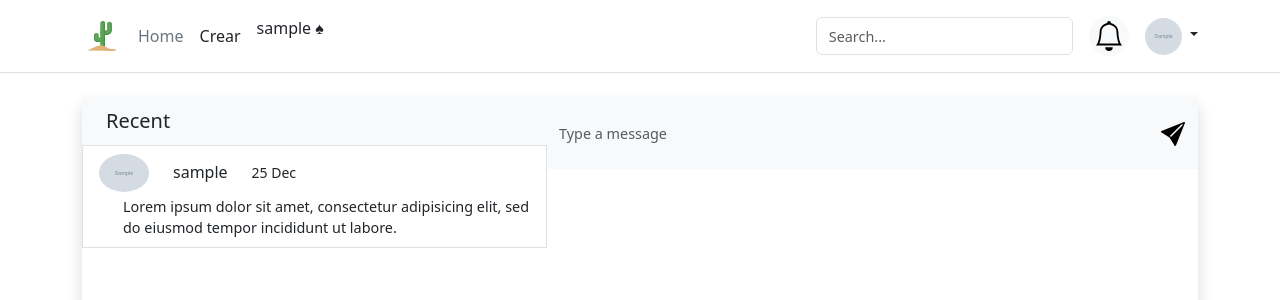
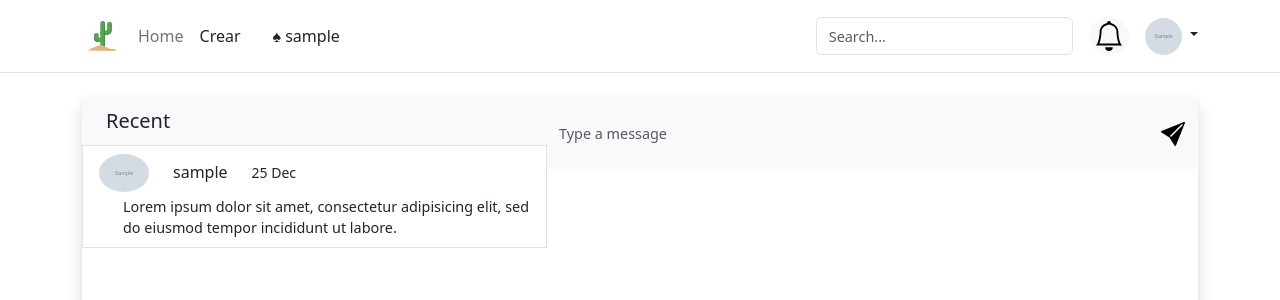
Before and after one commit to FranMedina02/mascotas_blog_2, a Django app: page /Chats in a window 1280 px wide. Shown: the top 300 px of the page. Run offline with Django 4.2, Linux system fonts and the light colour scheme; a user stored in the database is signed in; tables that the repository leaves empty hold one stand-in row (values such as "Sample post"); grey boxes marked "Sample" are stand-in pictures; some libraries are stand-ins or nearby versions.

Commit message:
<feat: las commit>

```diff
--- a/mascotas_blog/mascotas_blog/templates/mascotas_blog/home.html
+++ b/mascotas_blog/mascotas_blog/templates/mascotas_blog/home.html
@@ -29,10 +29,17 @@
 					</a>
 
 					<ul
-						class="nav col-12 col-lg-auto me-lg-auto mb-2 justify-content-center mb-md-0">
+						class="nav col-12 col-lg-auto me-lg-auto mb-2 justify-content-center align-items-center mb-md-0">
 						<li>
 							<a href="{% url 'Home' %}" class="nav-link px-2 link-secondary">Home</a>
 						</li>
+						{% if not user.is_authenticated %}
+						<li>
+							<a href="{% url 'Log in' %}" class="nav-link px-2 link-secondary"
+								>Log in</a
+							>
+						</li>
+						{% endif %}
 						<li>
 							<a
 								href="{% url 'Crear Post' %}"
@@ -41,9 +48,13 @@
 								>Crear</a
 							>
 						</li>
-						{# temp #}
 						<li>
-							<p class="px-2">{{user.username}}{% if user.is_staff %} &#9824 {% endif %}</p>
+							<a
+								class="nav-link btn mx-2 link-dark"
+								role="button"
+								href="{% url 'Profile' %}">
+								{% if user.is_staff %} &#9824; {% endif %} {{user.username}}
+							</a>
 						</li>
 					</ul>
 
@@ -77,9 +88,12 @@
 							class="d-block link-dark text-decoration-none dropdown-toggle"
 							data-bs-toggle="dropdown"
 							aria-expanded="false">
-							<img class="bi bi-person rounded-circle"
-							src="{% if user.avatar %}{{ user.avatar.url }}{% else %}{% static 'assets/icons/person.svg' %}{% endif %}" alt="" width="37"
-							height="37"/>
+							<img
+								class="bi bi-person rounded-circle"
+								src="{% if user.avatar %}{{ user.avatar.url }}{% else %}{% static 'assets/icons/person.svg' %}{% endif %}"
+								alt=""
+								width="37"
+								height="37" />
 						</a>
 
 						<ul class="dropdown-menu text-small">
@@ -104,9 +118,7 @@
 			</div>
 		</header>
 
-		<section class="m-0 p-2 position-relative">
-			{% block feed %} {% endblock feed %}
-		</section>
+		<section class="m-0 p-2 position-relative">{% block feed %} {% endblock feed %}</section>
 
 		<footer
 			class="d-flex flex-wrap justify-content-between align-items-center py-3 mt-4 border-top fixed-bottom px-4">
```
